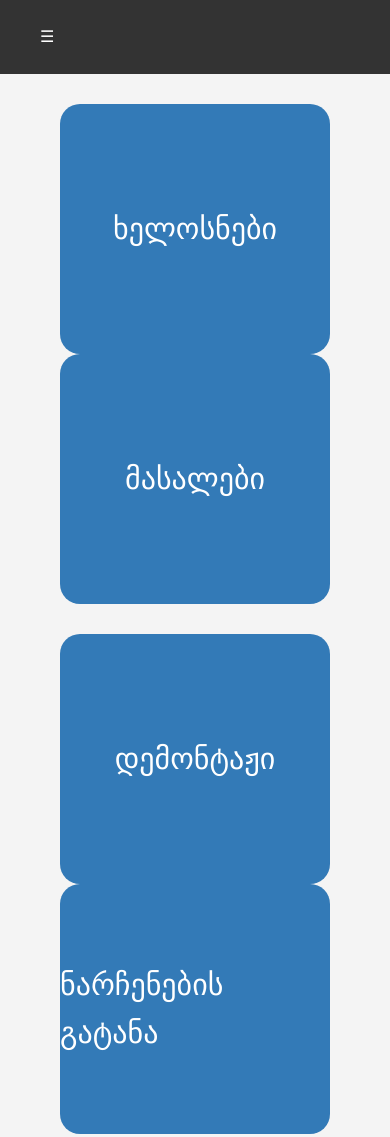
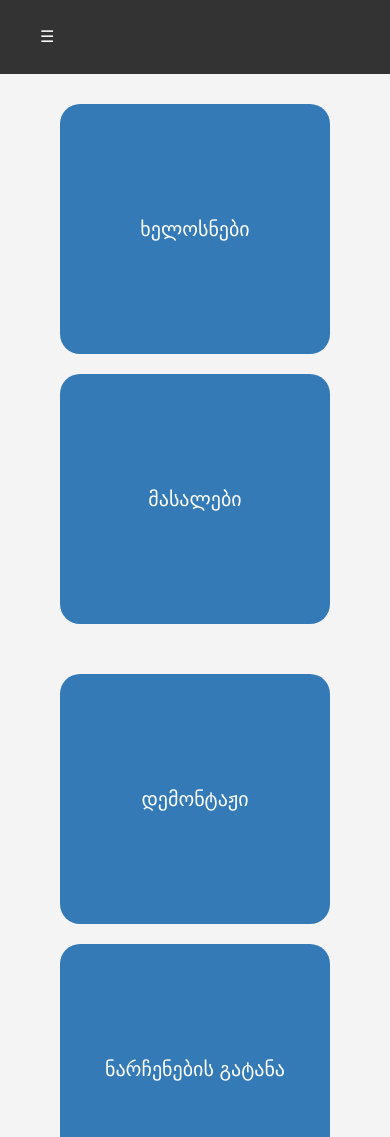
Before and after one commit to iurimach/Calculation-guide-for-repair-materials, a plain HTML site: page index.html in a window 390 px wide. Shown: the top 1137 px of the page. Drawn offline with Linux system fonts and the light colour scheme.

Commit message:
add response style

```diff
--- /dev/null
+++ b/css/response.css
@@ -0,0 +1,15 @@
+
+@media (max-width:675px){
+
+    .xelosnebiwrapper{
+        margin-bottom: 20px;
+        font-size: 20px;
+    }
+    .productswrapper{
+        margin-bottom: 20px;
+        font-size: 20px;
+    }
+    .summwrapper{
+        margin-top: 15px;
+    }
+}
--- a/index.html
+++ b/index.html
@@ -7,6 +7,7 @@
 
    <link rel="stylesheet" href="css/index.css">
    <link rel="stylesheet" href="css/about.css">
+   <link rel="stylesheet" href="css/response.css">
 </head>
 <body>
 
```
Also changed, not shown: demontaji.html (+1 -0 lines), gatana.html (+1 -0 lines), products.html (+1 -0 lines), xelosnebi.html (+2 -0 lines).
